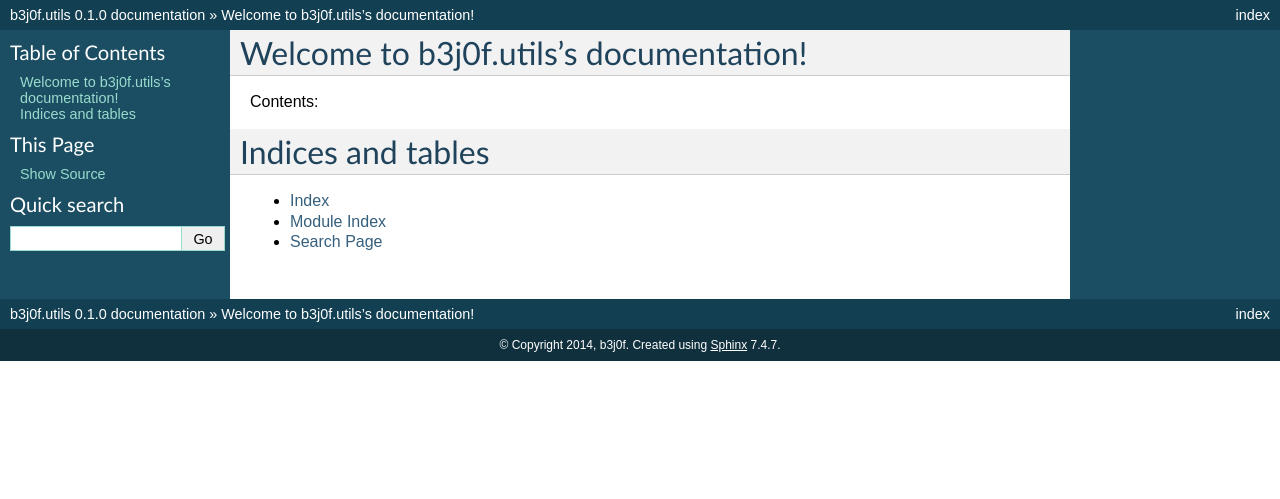
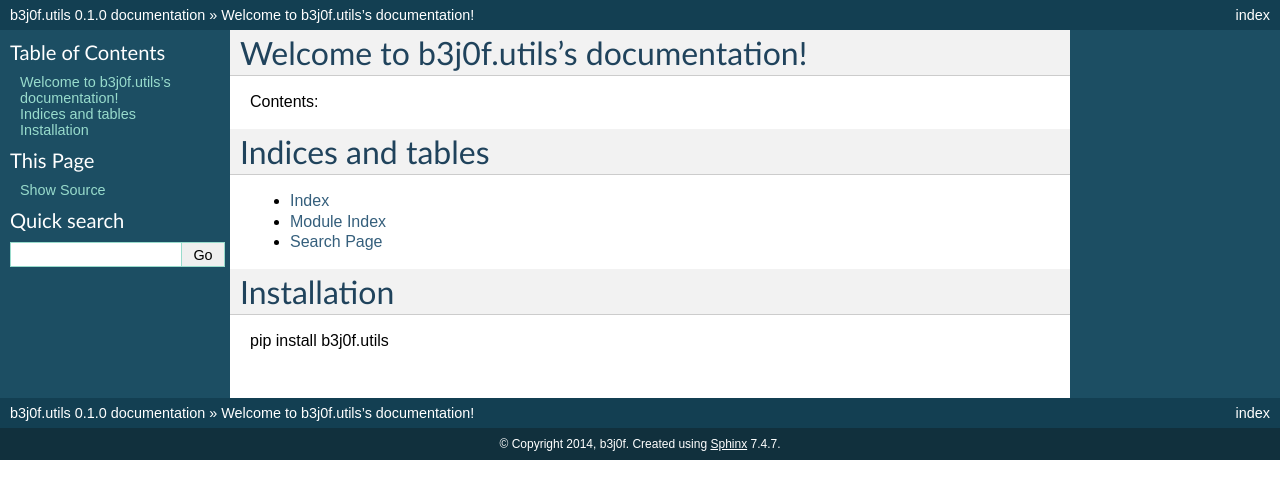
Before and after one commit to b3j0f/utils, a Sphinx documentation site: the page built from docs/index.rst, in a window 1280 px wide. Shown: the top 499 px of the page. Built offline with Sphinx 7.4.7, drawn with Linux system fonts in a browser that asks for light colours.

Commit message:
:rename: README.rst to README :move: content of README in docs/index.rst :add: source inclusion in MANIFEST.in

```diff
--- a/docs/index.rst
+++ b/docs/index.rst
@@ -11,11 +11,14 @@
 .. toctree::
    :maxdepth: 2
 
-
-
 Indices and tables
 ==================
 
 * :ref:`genindex`
 * :ref:`modindex`
 * :ref:`search`
+
+Installation
+============
+
+pip install b3j0f.utils
--- a/setup.py
+++ b/setup.py
@@ -15,7 +15,7 @@
 import b3j0f.utils as package
 
 # get long description
-with open(join(_path, 'README.rst')) as f:
+with open(join(_path, 'README')) as f:
     desc = f.read()
 
 setup(
```
Also changed, not shown: 3 other files.
